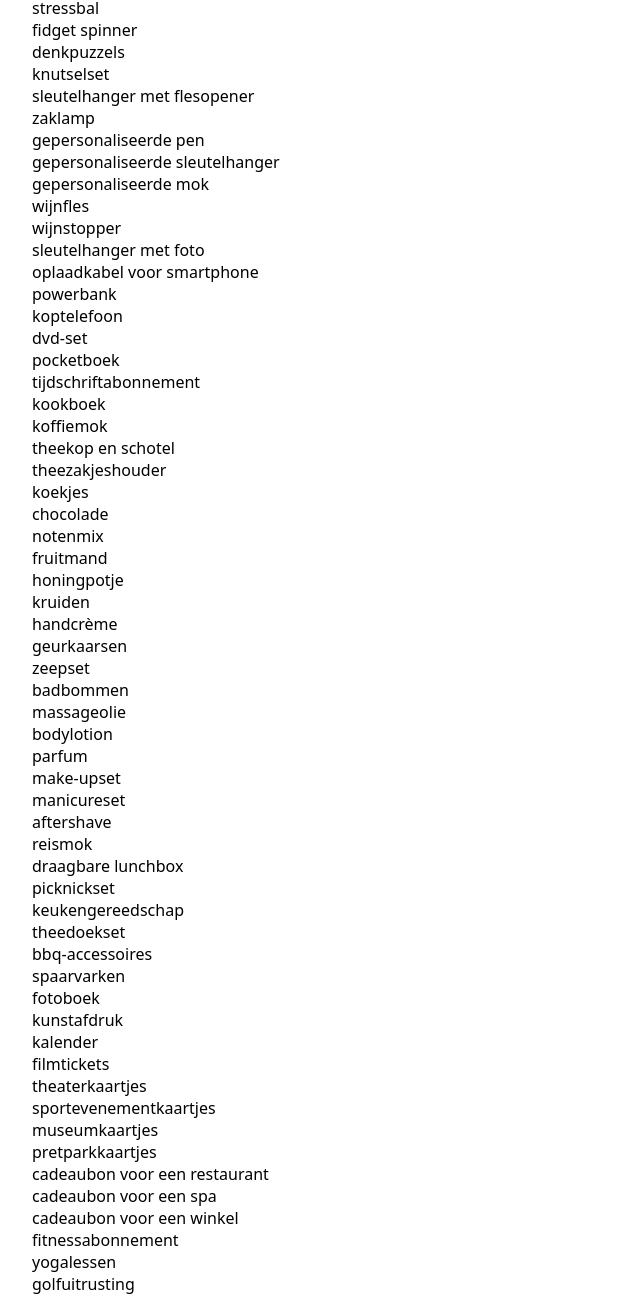
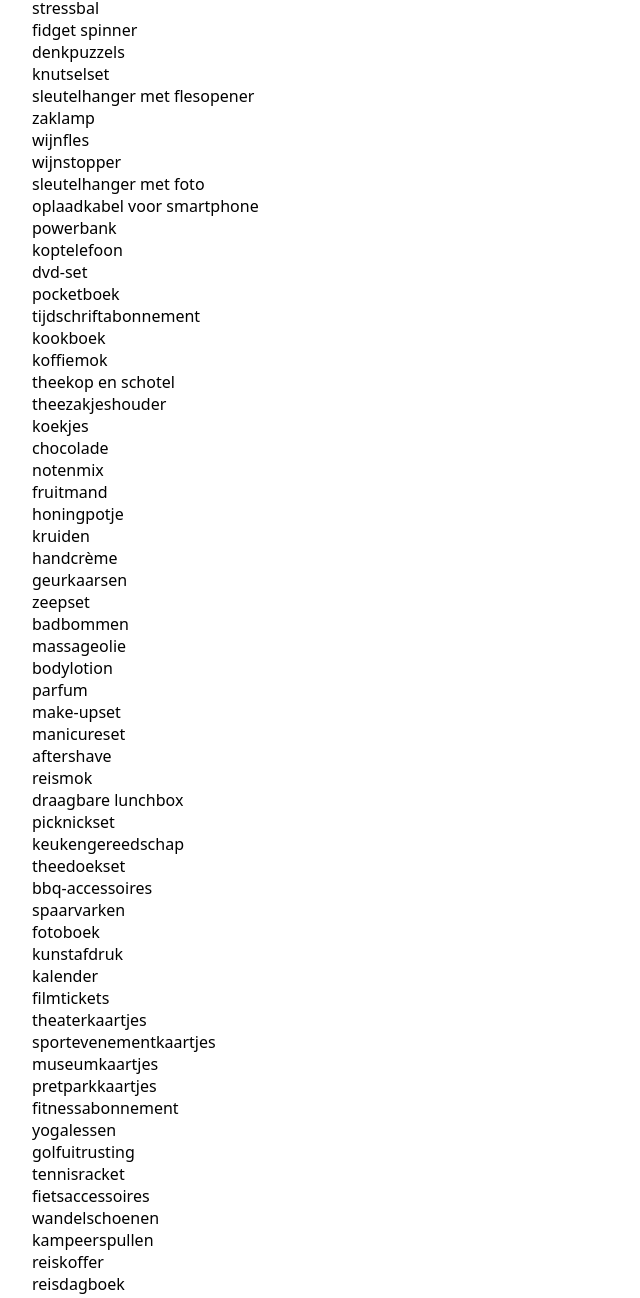
Before and after one commit to hendriksteurs/website-notities-prijzen, a plain HTML site: page index.html in a window 1280 px wide. Shown: the part 942-2240 px from the top of the page, without its empty margins (0-640 px from the left). Drawn offline with Linux system fonts and the light colour scheme.

Commit message:
Update index.html

```diff
--- a/index.html
+++ b/index.html
@@ -17,7 +17,7 @@
     </header>
 
         <section>
-            <h1>Prijzen?</h1>
+            <h1>Prijzen</h1>
             <ul>
                 <li>sleutelhanger</li>
                 <li>notitieboekje</li>
@@ -56,9 +56,6 @@
                 <li>knutselset</li>
                 <li>sleutelhanger met flesopener</li>
                 <li>zaklamp</li>
-                <li>gepersonaliseerde pen</li>
-                <li>gepersonaliseerde sleutelhanger</li>
-                <li>gepersonaliseerde mok</li>
                 <li>wijnfles</li>
                 <li>wijnstopper</li>
                 <li>sleutelhanger met foto</li>
@@ -103,9 +100,6 @@
                 <li>sportevenementkaartjes</li>
                 <li>museumkaartjes</li>
                 <li>pretparkkaartjes</li>
-                <li>cadeaubon voor een restaurant</li>
-                <li>cadeaubon voor een spa</li>
-                <li>cadeaubon voor een winkel</li>
                 <li>fitnessabonnement</li>
                 <li>yogalessen</li>
                 <li>golfuitrusting</li>
@@ -197,9 +191,6 @@
                 <li>knutselset</li>
                 <li>sleutelhanger met flesopener</li>
                 <li>zaklamp</li>
-                <li>gepersonaliseerde pen</li>
-                <li>gepersonaliseerde sleutelhanger</li>
-                <li>gepersonaliseerde mok</li>
                 <li>wijnfles</li>
                 <li>wijnstopper</li>
                 <li>sleutelhanger met foto</li>
@@ -244,9 +235,6 @@
                 <li>sportevenementkaartjes</li>
                 <li>museumkaartjes</li>
                 <li>pretparkkaartjes</li>
-                <li>cadeaubon voor een restaurant</li>
-                <li>cadeaubon voor een spa</li>
-                <li>cadeaubon voor een winkel</li>
                 <li>fitnessabonnement</li>
                 <li>yogalessen</li>
                 <li>golfuitrusting</li>
```
